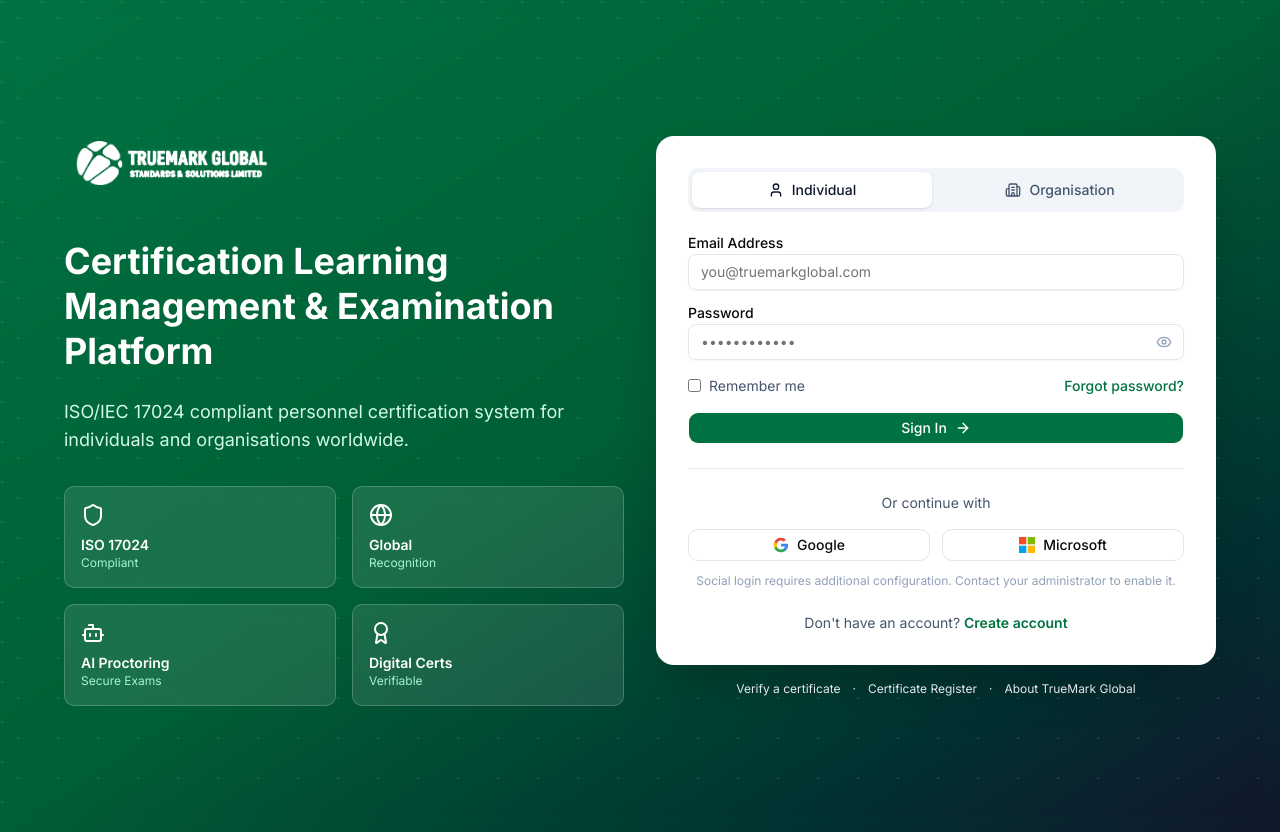
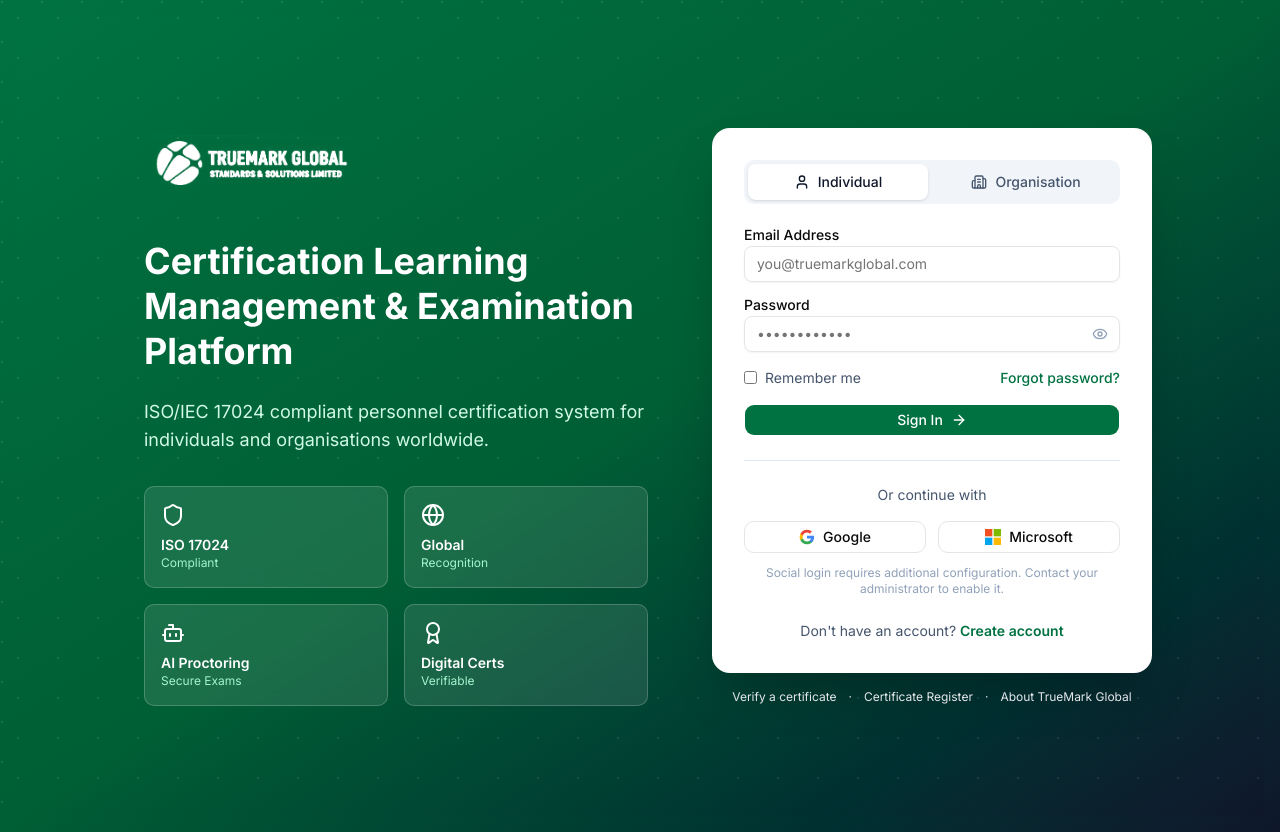
Before and after one commit to infotruemarkglobal-ssl/truemark-clmep, a Next.js app: page /login in a window 1280 px wide. Built offline with nearby package versions, Linux system fonts and the light colour scheme; no server answers.

Commit message:
fix(login): improve layout spacing and alignment between branding and form panels

```diff
--- a/src/app/(auth)/login/page.tsx
+++ b/src/app/(auth)/login/page.tsx
@@ -2,12 +2,10 @@
 import LoginForm from "@/components/auth/LoginForm";
 import { TruemarkLogo } from "@/components/TruemarkLogo";
 import { Shield, Globe, Bot, Award } from "lucide-react";
-
 export const metadata: Metadata = { title: "Sign In" };
-
 export default function LoginPage() {
   return (
-    <div className="min-h-screen flex items-center justify-center bg-gradient-to-br from-primary via-[oklch(0.41_0.13_162.5)] to-slate-900 p-4 relative overflow-hidden">
+    <div className="min-h-screen flex items-center justify-center bg-gradient-to-br from-primary via-[oklch(0.41_0.13_162.5)] to-slate-900 p-6 lg:p-12 relative overflow-hidden">
       {/* dot grid background */}
       <div
         className="absolute inset-0 opacity-10 pointer-events-none"
@@ -17,14 +15,12 @@
           backgroundSize: "40px 40px",
         }}
       />
-
-      <div className="w-full max-w-6xl grid lg:grid-cols-2 gap-8 items-center relative z-10">
+      <div className="w-full max-w-5xl grid lg:grid-cols-[1fr_440px] gap-16 items-center relative z-10">
         {/* ── Left branding ── */}
-        <div className="text-white space-y-6 hidden lg:block">
+        <div className="text-white space-y-6 hidden lg:block pl-4">
           <div className="mb-8">
             <TruemarkLogo className="w-56 h-20" />
           </div>
-
           <h2 className="text-4xl font-bold leading-tight">
             Certification Learning Management &amp; Examination Platform
           </h2>
@@ -32,7 +28,6 @@
             ISO/IEC 17024 compliant personnel certification system for
             individuals and organisations worldwide.
           </p>
-
           <div className="grid grid-cols-2 gap-4 mt-8">
             {[
               { icon: Shield, label: "ISO 17024", sub: "Compliant" },
@@ -51,7 +46,6 @@
             ))}
           </div>
         </div>
-
         {/* ── Right form panel ── */}
         <div>
           <div className="bg-white rounded-2xl shadow-2xl p-8">
```
